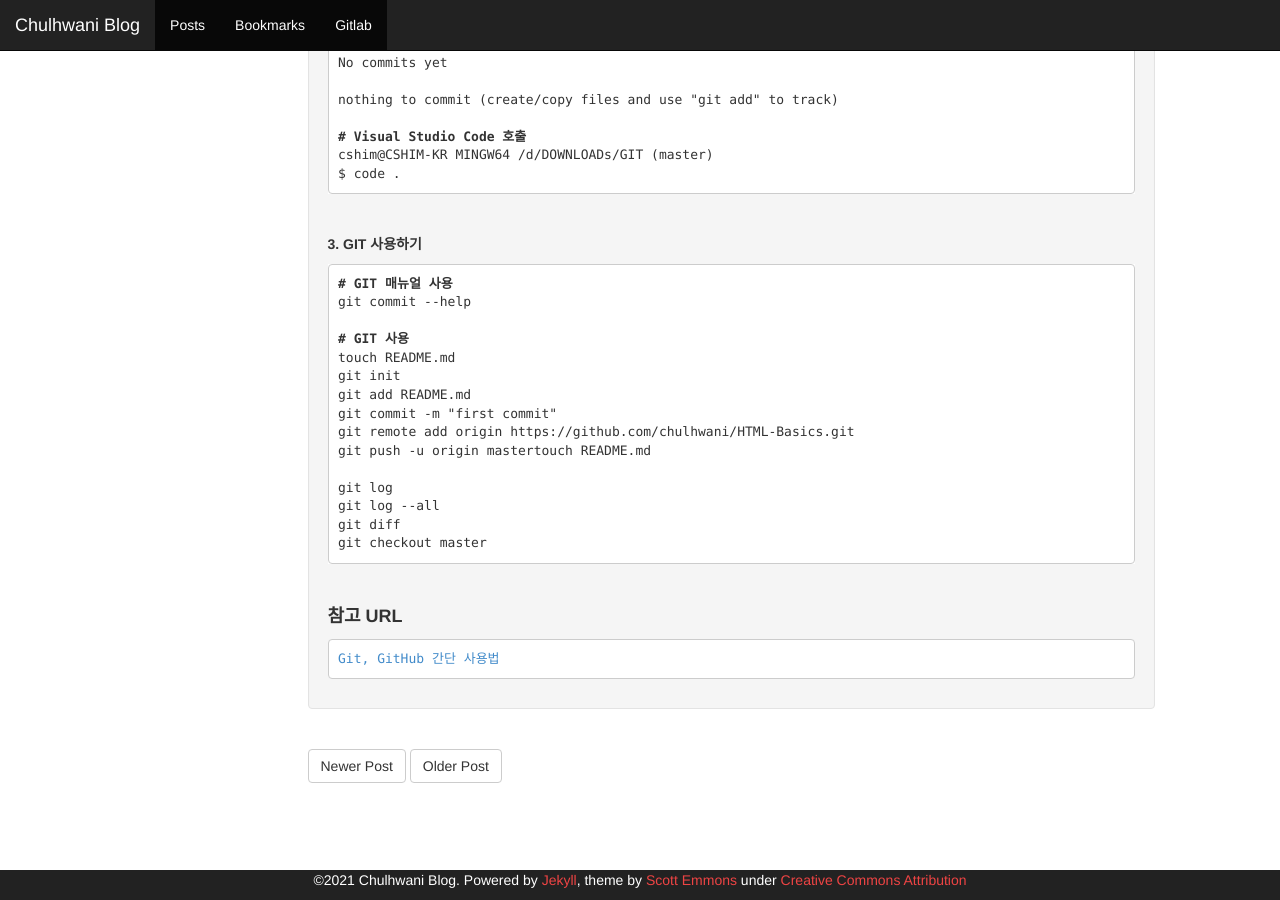
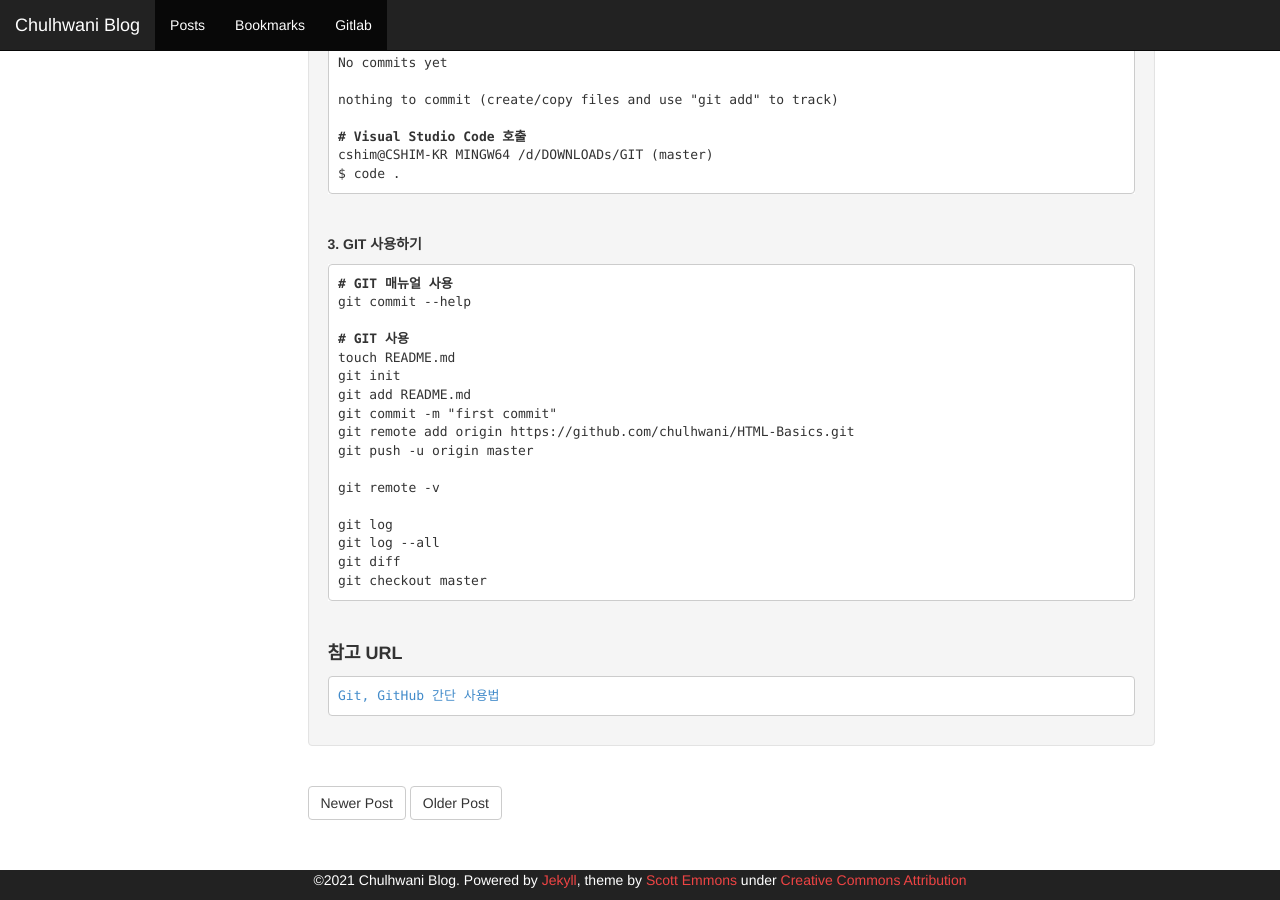
Before and after one commit to chulhwani/chulhwani.github.io, a Jekyll site: the page built from _posts/2021-02-23-[GIT] git bash 사용하기.md, in a window 1280 px wide and 900 px high, scrolled down 1136 px. Built offline with Jekyll 4.4.1, drawn with Linux system fonts in a browser that asks for light colours; our own code applies the rules of GitHub Pages for plain Markdown files.

Commit message:
Update 2021-02-23-[GIT] git bash 사용하기.md

```diff
--- a/_posts/2021-02-23-[GIT] git bash 사용하기.md
+++ b/_posts/2021-02-23-[GIT] git bash 사용하기.md
@@ -76,7 +76,9 @@ git init
 git add README.md
 git commit -m "first commit"
 git remote add origin https://github.com/chulhwani/HTML-Basics.git
-git push -u origin mastertouch README.md
+git push -u origin master
+
+git remote -v
 
 git log
 git log --all
```
